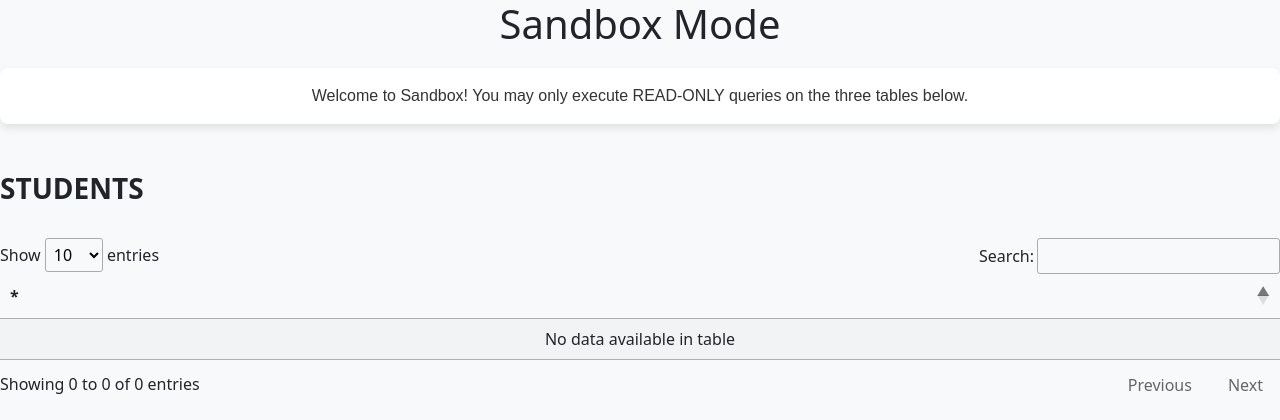
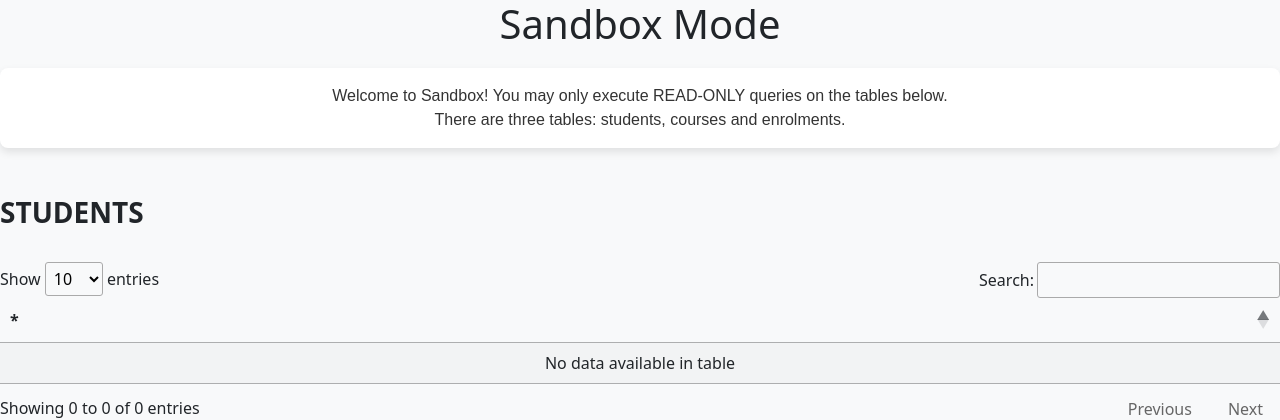
Before and after one commit to vedang01/SQLChatbot, a Flask app: page /sandbox in a window 1280 px wide. Shown: the top 420 px of the page. Run offline with Flask 3, Linux system fonts and the light colour scheme; data that the repository does not hold is empty; some libraries are stand-ins or nearby versions.

Commit message:
bug fixes

```diff
--- a/app.py
+++ b/app.py
@@ -38,13 +38,14 @@ def generateChatResponse(prompt, topic=""):
     age = session.get("age")
     profession = session.get("profession")
     proficiency = session.get("proficiency")
+    reason = session.get("reason")
 
     # If user wants to learn about a specific topic
     if topic:
-        personalized_prompt = f"{first_name}, who is a {profession} aged {age} with {proficiency} proficiency, wants to learn about {topic}. Give a brief summary along with an example. Format your responses with appropriate line breaks for bullet points. Also please display any tables in HTML format. Remember to populate these tables with appropriate data. IT IS IMPORTANT THAT YOU DO NOT ASK THE USERS TO PRACTICE. Instead, append the line 'Feel free to ask any further questions. If you're ready, try practicing this concept in Sandbox Mode.' at the end of your response."
+        personalized_prompt = f"{first_name}, who is a {profession} aged {age} with {proficiency} proficiency, wants to learn about {topic}. Remember, he is learning SQL because of the reason: {reason}. In your answer, try relating it to the aforementioned reason, and to their profession : {profession}. Give a brief summary along with an example. Format your responses with appropriate line breaks for bullet points. Also please display any tables in HTML format. Remember to populate these tables with appropriate data. IT IS IMPORTANT THAT YOU DO NOT ASK THE USERS TO PRACTICE. Instead, append the line 'Feel free to ask any further questions. If you're ready, try practicing this concept in Sandbox Mode.' at the end of your response."
     else:
         # User wants to ask SQL wizard a general question
-        personalized_prompt = f"{first_name}, who is a {profession} aged {age} with {proficiency} proficiency, asks: {prompt}. Format your responses with appropriate line breaks for bullet points. Also please display any tables in HTML format. Remember to refer to previous conversations as a reference to what the user asks."
+        personalized_prompt = f"{first_name}, who is a {profession} aged {age} with {proficiency} proficiency, asks: {prompt}. Format your responses with appropriate line breaks for bullet points. Also please display any tables in HTML format. Remember to refer to previous conversations as a reference to what the user asks, and also the reason why the user wants to learn SQL: {reason}, and to their profession: {profession}. Try to relate your answer to the aforementioned reason and profession. Give an example to support your explanation. IT IS IMPORTANT THAT YOU DO NOT ASK THE USERS TO PRACTICE. Instead, append the line 'Feel free to ask any further questions. If you're ready, try practicing this concept in Sandbox Mode.' at the end of your response."
 
     # Include the personalized prompt in the conversation history
     session["conversation_history"].append(
--- a/templates/sandbox.html
+++ b/templates/sandbox.html
@@ -95,7 +95,8 @@
 <body class = "bg-light">
     <h1 class="text-center mb-3">Sandbox Mode</h1>
     <div class="intro-text text-center">
-        <p>Welcome to Sandbox! You may only execute READ-ONLY queries on the three tables below.</p>
+        <p>Welcome to Sandbox! You may only execute READ-ONLY queries on the tables below.</p>
+        <p>There are three tables: students, courses and enrolments.</p>
     </div>
 
     <!-- populate table data from backend -->
```
Also changed, not shown: templates/index.html (+8 -3 lines), 6 other files.
